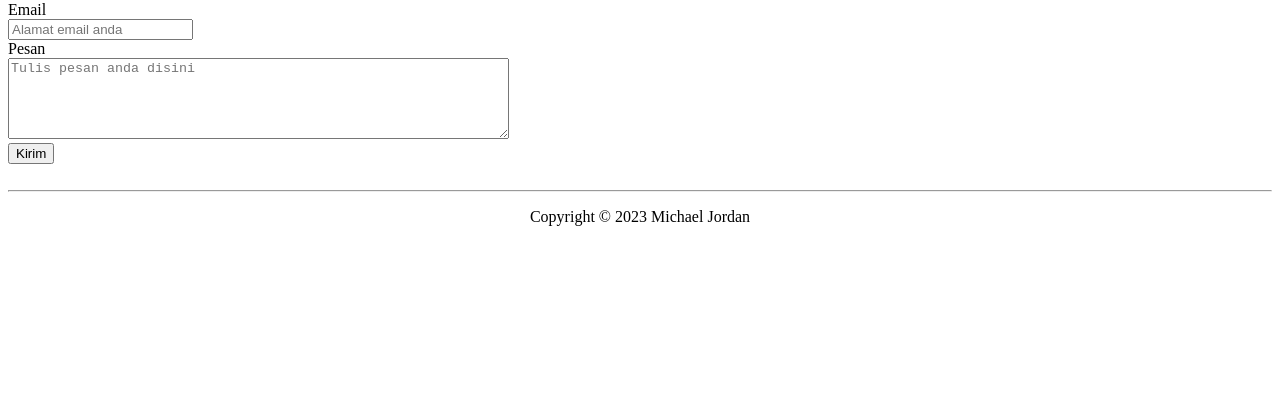
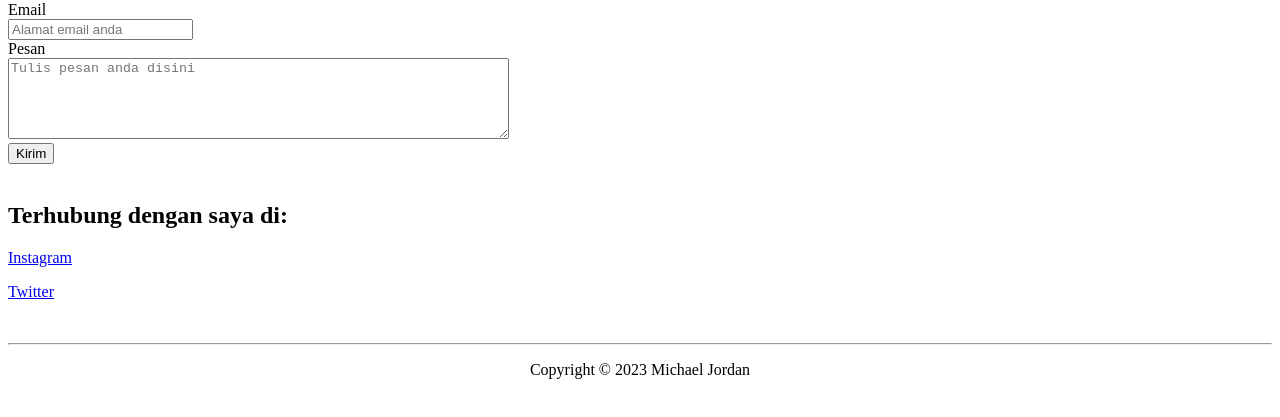
Before and after one commit to DiegoNathanael/portfolio-html, a plain HTML site: page pages/contact.html in a window 1280 px wide. Shown: the part 131-548 px from the top of the page. Drawn offline with Linux system fonts and the light colour scheme.

Commit message:
add social media links

```diff
--- a/pages/contact.html
+++ b/pages/contact.html
@@ -36,6 +36,14 @@
         </form>
     </div>
 
+    <!-- Link Social Media -->
+    <div>
+        <h2>Terhubung dengan saya di:</h2>
+        <p><a href="https://www.instagram.com/jumpman23/">Instagram</a></p>
+        <p><a href="https://twitter.com/jumpman23">Twitter</a></p>
+        <br>
+    </div>
+
     <hr>
 
     <!-- Bagian Footer -->
```
